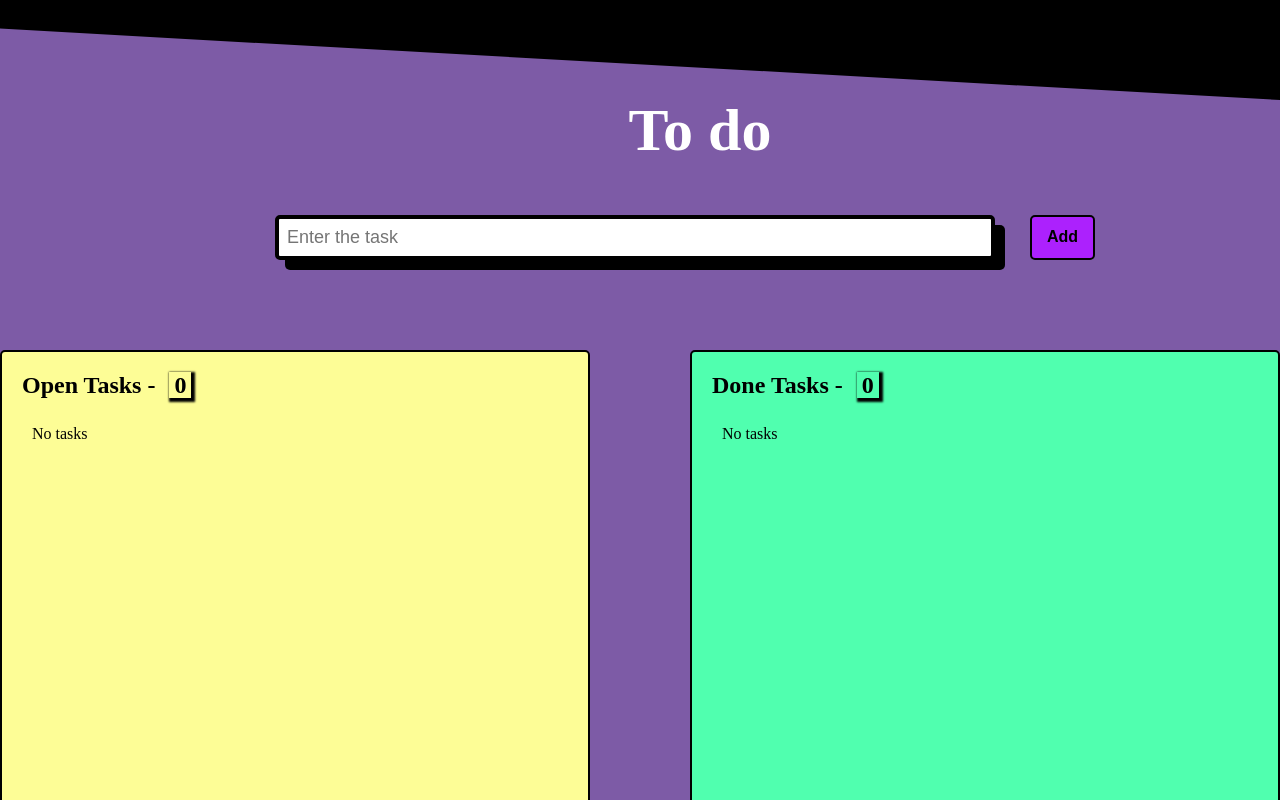
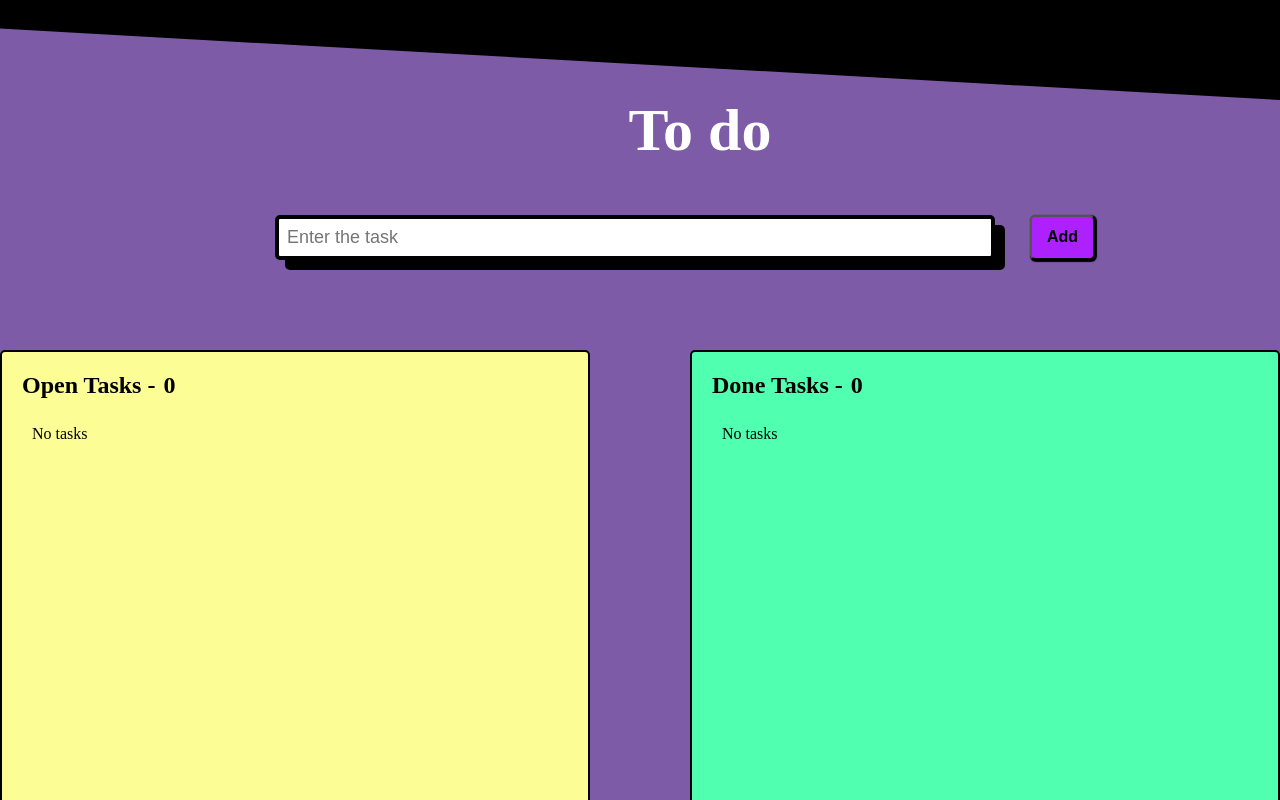
Before and after one commit to primasghar/To-do-app, a React app: page / in a window 1280 px wide. Shown: the top 800 px of the page. Built offline with nearby package versions, Linux system fonts and the light colour scheme; some icons are missing.

Commit message:
Changed added and edited border shadows for Add button and delete and shuffle button respectively.

```diff
--- a/src/Shared/Button/Button.module.css
+++ b/src/Shared/Button/Button.module.css
@@ -6,11 +6,13 @@
     cursor: pointer;
     text-align: center;
     color: black;
-    border: 2px solid black;
+    /*border: 2px solid black;*/
     border-radius: 5px;
     padding: 8px 15px;
     margin-left: 15px;
     background-color: hsl(278, 98%, 56%);
+    box-shadow: 1px 1px 1px 1px black;
+
     /*neon effect-*/
     /*  text-shadow: 0 0 0.125em hsl(0 0% 100% ), 0 0 0.125em hsl(278, 98%, 56%);*/
     /*  box-shadow: 0 0 1em 0 hsl(278, 98%, 56%);*/
@@ -19,6 +21,7 @@
 .btn:hover,
 .btn:active {
     background-color: yellow;
+    transform: scale(1.1);
 }
 
 @media only screen and (max-width: 600px) {
--- a/src/ToDo/ToDo.js
+++ b/src/ToDo/ToDo.js
@@ -128,7 +128,7 @@ function ToDo() {
                 </div>
 
                 <section className={classes.openList}>
-                    <h2 className={classes.headline1}>Open Tasks - <span className={classes.openBadge}>{openTasks.length}</span></h2>
+                    <h2 className={classes.headline1}>Open Tasks -<span className={classes.openBadge}>{openTasks.length}</span></h2>
                     <Scrollbars style={{height: '100%'}} renderThumbVertical={renderThumb} autoHide>
                         <ToDoList
                             id={"open"}
@@ -139,7 +139,7 @@ function ToDo() {
                 </section>
 
                 <section className={classes.doneList}>
-                    <h2 className={classes.headline2}>Done Tasks - <span className={classes.doneBadge}>{doneTasks.length}</span></h2>
+                    <h2 className={classes.headline2}>Done Tasks -<span className={classes.doneBadge}>{doneTasks.length}</span></h2>
                     <Scrollbars style={{height: '100%'}} renderThumbVertical={renderThumb} autoHide>
                         <ToDoList
                             id={"done"}
--- a/src/ToDo/ToDo.module.css
+++ b/src/ToDo/ToDo.module.css
@@ -35,8 +35,6 @@
 
 .openBadge,
 .doneBadge {
-    padding: 0 5px;
-    box-shadow: 2px 2px 2px 2px black;
     margin-left: 8px;
 }
 /* Extra small devices (phones, 600px and down) */
--- a/src/ToDo/components/ToDoItem/ToDoItem.module.css
+++ b/src/ToDo/components/ToDoItem/ToDoItem.module.css
@@ -24,9 +24,8 @@
 .delBtn {
     height: 32px;
     padding: 5px 10px;
-    /*border: 0.5px solid black;*/
     border-radius: 5px;
-    box-shadow:  2px 2px 2px 2px black;
+    box-shadow:  1px 1px 1px 1px black;
 }
 
 .delBtn {
@@ -38,9 +37,8 @@
     display: flex;
     flex-direction: column;
     padding: 0 10px;
-    /*border: 0.5px solid black;*/
     border-radius: 5px;
-    box-shadow:  2px 2px 2px 2px black;
+    box-shadow:  1px 1px 1px 1px black;
 }
 
 .shuffle:hover,
--- a/src/ToDo/components/ToDoList/ToDoList.js
+++ b/src/ToDo/components/ToDoList/ToDoList.js
@@ -1,17 +1,31 @@
-import React from "react";
+import React, {useRef} from "react";
+
 import ToDoItem from "../ToDoItem";
+
 import classes from "./ToDoList.module.css";
 
-const ToDoList = ({ tasks, handleTask, handleRemoval }) => {
+const ToDoList = ({id, tasks, handleTask, handleRemoval }) => {
+const dragItem = useRef();
+  const handleDragStart = (event, index, id)=>{
+    console.log("drag starts...", index,  id);
+    dragItem.current = {index, id}
+  }
+
+  // const handleDragOver = (event, index)=>{
+  //   event.preventDefault();
+  //   console.log(index);
+  // }
   return (
-    <ul className={classes.list}>
+    <ul className={classes.list} >
       {!tasks.length && "No tasks"}
       {tasks.map((task, index) => (
         <ToDoItem
+            id={id}
           text={task.text}
           key={index}
           handleTask={() => handleTask(tasks, task)}
           handleRemoval={(event) => handleRemoval(event, tasks, task)}
+          onDragStart={(event)=handleDragStart(event, task.text, id)}
         />
       ))}
     </ul>
```
